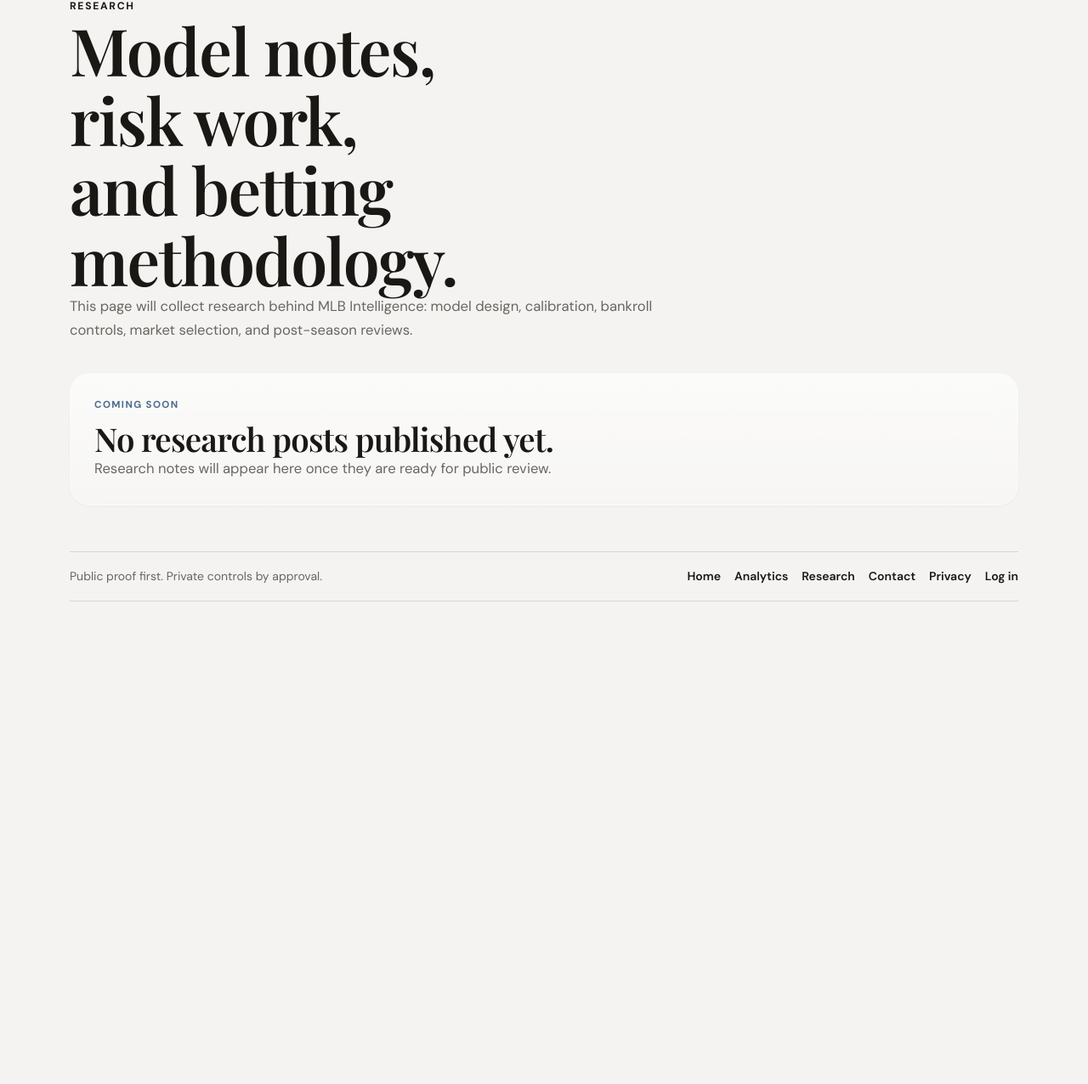
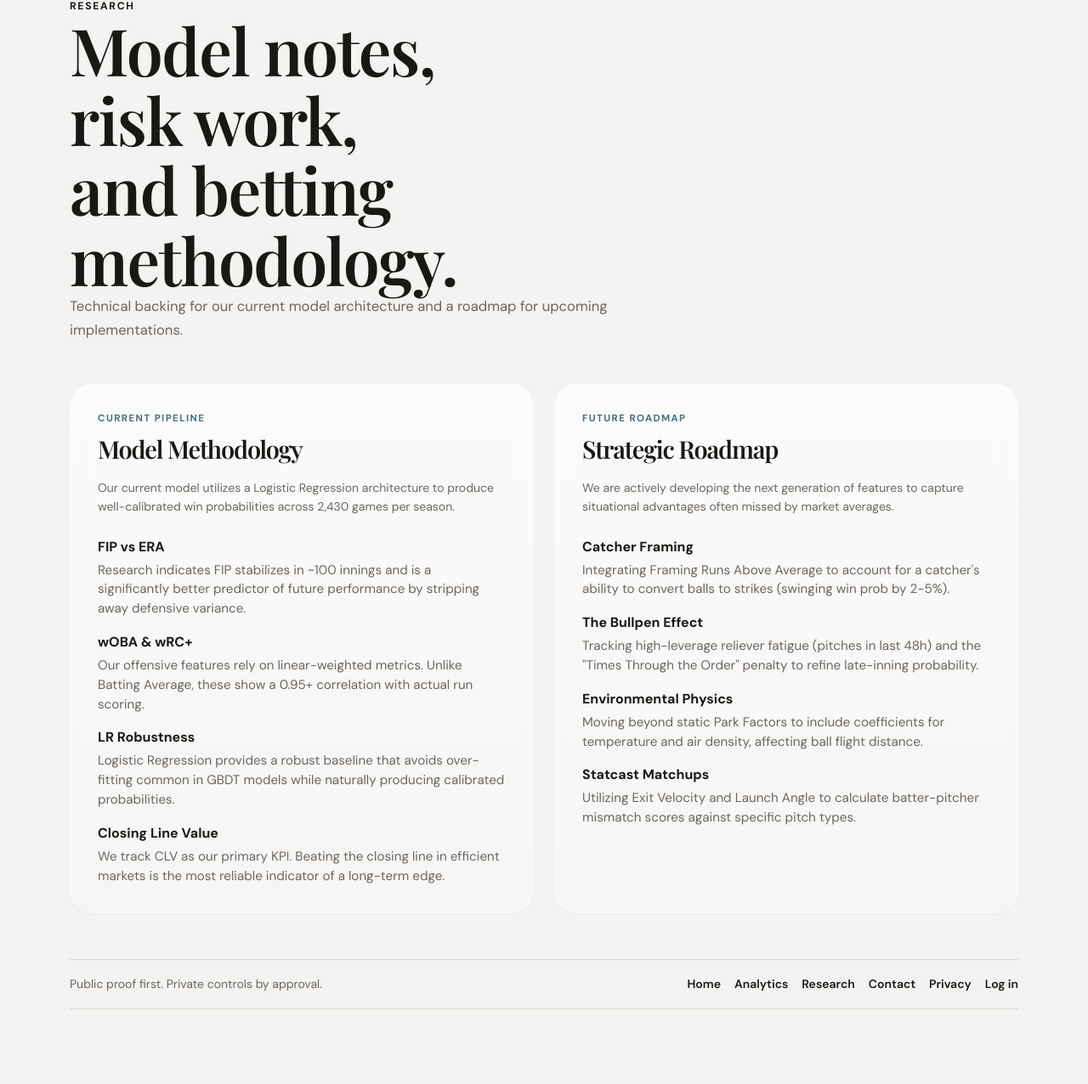
Before and after one commit to jeverett32/mlb-intelligence, a Python web app: template dashboard/templates/research.html in a window 1280 px wide. Shown: the part 185-1461 px from the top of the page at 85% size. Before the commit the page ends 893 px from the top, so only its background shows below. Run offline with Jinja, Linux system fonts and the light colour scheme; the template is opened without the code that fills it, so the values that code supplies are empty.

Commit message:
Populate research page with model methodology and roadmap

```diff
--- a/dashboard/static/css/public-site.css
+++ b/dashboard/static/css/public-site.css
@@ -2882,3 +2882,67 @@ body.auth-body {
     opacity: 1 !important;
   }
 }
+
+/* ── Research page specific ───────────────────────────────────────────── */
+.research-grid {
+  display: grid;
+  grid-template-columns: repeat(2, minmax(0, 1fr));
+  gap: 24px;
+  margin-top: 12px;
+}
+
+.research-card {
+  padding: 32px;
+  border-radius: 28px;
+  background: linear-gradient(180deg, rgba(255,255,255,0.66), rgba(255,255,255,0.26));
+  border: 1px solid rgba(255,255,255,0.34);
+  backdrop-filter: blur(14px);
+  box-shadow: var(--shadow-sm);
+}
+
+.research-card h2 {
+  font-size: 1.8rem;
+  line-height: 1.1;
+  letter-spacing: -0.04em;
+  margin-bottom: 18px;
+}
+
+.research-card p {
+  color: var(--text-secondary);
+  line-height: 1.6;
+  margin-bottom: 24px;
+}
+
+.research-card ul {
+  list-style: none;
+  padding: 0;
+  display: grid;
+  gap: 16px;
+}
+
+.research-card li {
+  color: var(--text-secondary);
+  line-height: 1.5;
+  font-size: 0.95rem;
+}
+
+.research-card li strong {
+  color: var(--text-primary);
+  display: block;
+  font-size: 1rem;
+  margin-bottom: 4px;
+}
+
+:root[data-theme="dark"] .research-card {
+  border-color: rgba(255, 255, 255, 0.08);
+  background: linear-gradient(180deg, rgba(35, 45, 54, 0.9), rgba(18, 23, 28, 0.76));
+  box-shadow:
+    0 18px 44px rgba(0, 0, 0, 0.28),
+    inset 0 1px 0 rgba(255, 255, 255, 0.04);
+}
+
+@media (max-width: 920px) {
+  .research-grid {
+    grid-template-columns: 1fr;
+  }
+}
--- a/dashboard/templates/research.html
+++ b/dashboard/templates/research.html
@@ -13,7 +13,7 @@
     document.documentElement.setAttribute('data-theme', localStorage.getItem('theme') || 'auto');
   </script>
   <link rel="canonical" href="https://mlbintelligence.com/research">
-  <link rel="stylesheet" href="/static/css/public-site.css?v=20260429d">
+  <link rel="stylesheet" href="/static/css/public-site.css?v=20260429e">
   <script src="/static/js/public-site.js?v=20260425b" defer></script>
   <link rel="icon" type="image/svg+xml" href="/static/favicon.svg">
 </head>
@@ -42,15 +42,60 @@
         <span class="eyebrow">Research</span>
         <h1>Model notes, risk work, and betting methodology.</h1>
         <p>
-          This page will collect research behind MLB Intelligence: model design, calibration, bankroll controls,
-          market selection, and post-season reviews.
+          Technical backing for our current model architecture and a roadmap for upcoming implementations.
         </p>
       </section>
 
-      <section class="research-empty" data-reveal>
-        <span class="contact-kicker">Coming Soon</span>
-        <h2>No research posts published yet.</h2>
-        <p>Research notes will appear here once they are ready for public review.</p>
+      <section class="research-content" data-reveal>
+        <div class="research-grid">
+          <div class="research-card">
+            <span class="contact-kicker">Current Pipeline</span>
+            <h2>Model Methodology</h2>
+            <p>Our current model utilizes a Logistic Regression architecture to produce well-calibrated win probabilities across 2,430 games per season.</p>
+            <ul>
+              <li>
+                <strong>FIP vs ERA</strong>
+                Research indicates FIP stabilizes in ~100 innings and is a significantly better predictor of future performance by stripping away defensive variance.
+              </li>
+              <li>
+                <strong>wOBA & wRC+</strong>
+                Our offensive features rely on linear-weighted metrics. Unlike Batting Average, these show a 0.95+ correlation with actual run scoring.
+              </li>
+              <li>
+                <strong>LR Robustness</strong>
+                Logistic Regression provides a robust baseline that avoids over-fitting common in GBDT models while naturally producing calibrated probabilities.
+              </li>
+              <li>
+                <strong>Closing Line Value</strong>
+                We track CLV as our primary KPI. Beating the closing line in efficient markets is the most reliable indicator of a long-term edge.
+              </li>
+            </ul>
+          </div>
+
+          <div class="research-card">
+            <span class="contact-kicker">Future Roadmap</span>
+            <h2>Strategic Roadmap</h2>
+            <p>We are actively developing the next generation of features to capture situational advantages often missed by market averages.</p>
+            <ul>
+              <li>
+                <strong>Catcher Framing</strong>
+                Integrating Framing Runs Above Average to account for a catcher's ability to convert balls to strikes (swinging win prob by 2-5%).
+              </li>
+              <li>
+                <strong>The Bullpen Effect</strong>
+                Tracking high-leverage reliever fatigue (pitches in last 48h) and the "Times Through the Order" penalty to refine late-inning probability.
+              </li>
+              <li>
+                <strong>Environmental Physics</strong>
+                Moving beyond static Park Factors to include coefficients for temperature and air density, affecting ball flight distance.
+              </li>
+              <li>
+                <strong>Statcast Matchups</strong>
+                Utilizing Exit Velocity and Launch Angle to calculate batter-pitcher mismatch scores against specific pitch types.
+              </li>
+            </ul>
+          </div>
+        </div>
       </section>
     </main>
     <footer class="public-footer">
```
